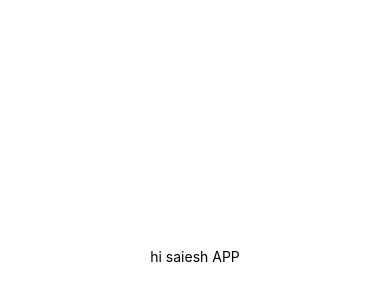
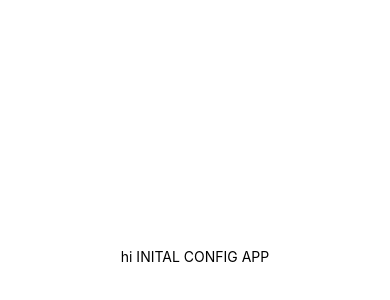
Before and after one commit to WodleHudga/Nikeapp, a React Native app: screen / in a window 390 px wide. Shown: the part 166-466 px from the top of the page. Built offline with nearby package versions, Linux system fonts and the light colour scheme.

Commit message:
THE INITIAL COMMIT

```diff
--- a/App.js
+++ b/App.js
@@ -4,7 +4,7 @@ import { StyleSheet, Text, View } from 'react-native';
 export default function App() {
   return (
     <View style={styles.container}>
-      <Text>hi saiesh APP</Text>
+      <Text>hi INITAL CONFIG APP</Text>
       <StatusBar style="auto" />
     </View>
   );
```
